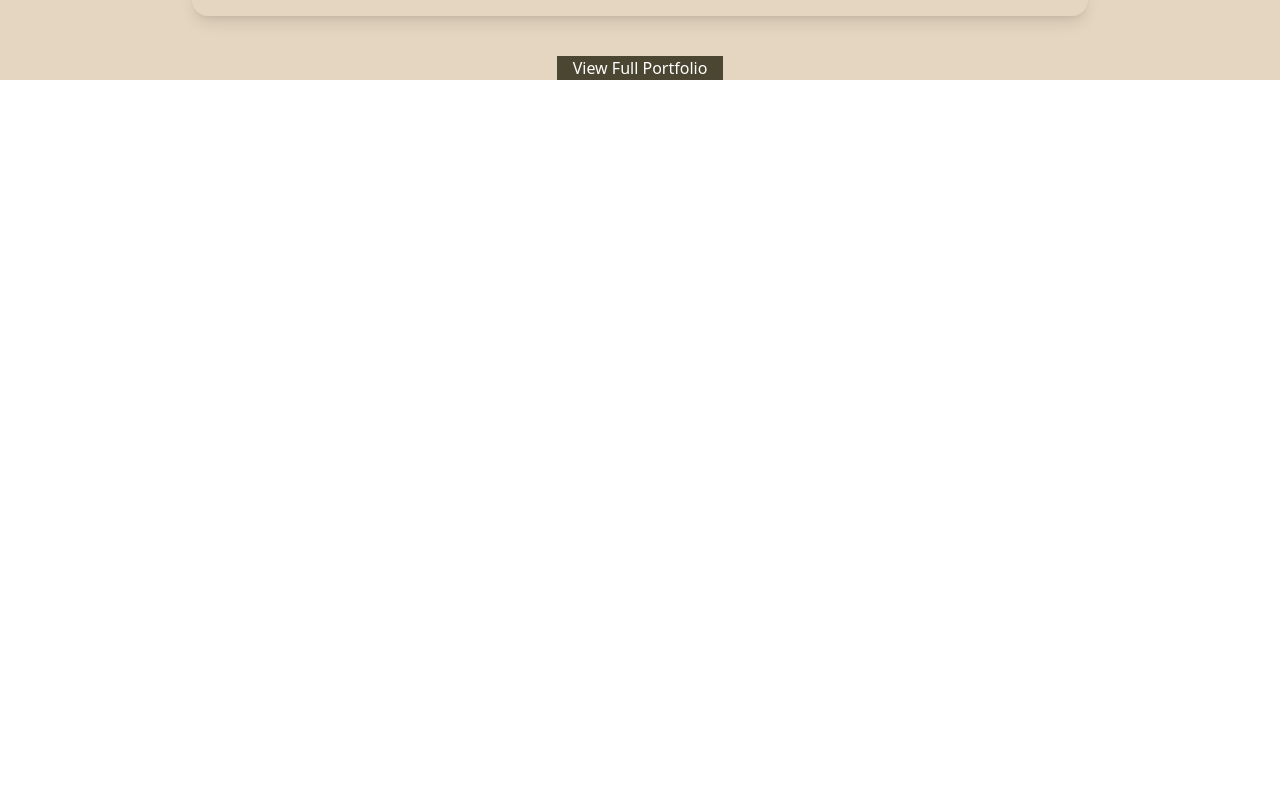
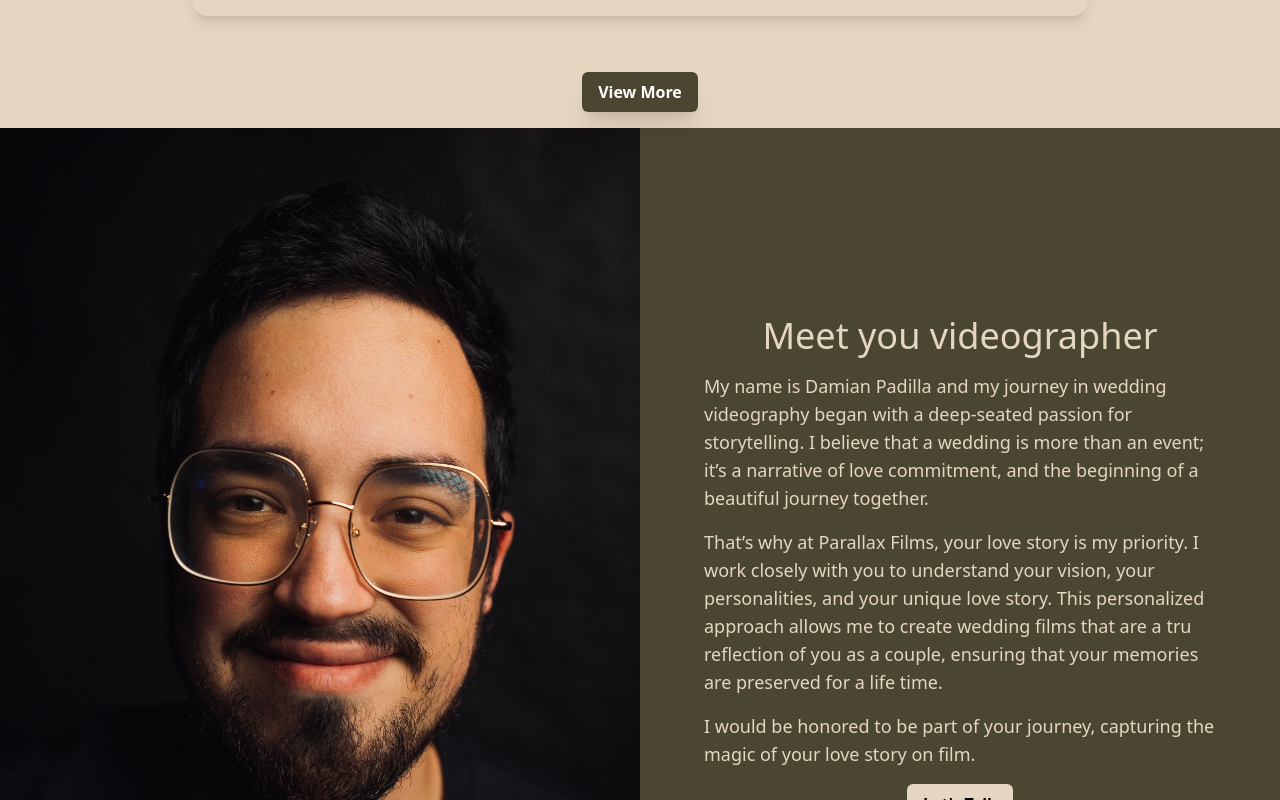
Before and after one commit to DavieDevs/parallax-films, a Next.js app: page / in a window 1280 px wide. Shown: the part 3620-4420 px from the top of the page. Before the commit the page ends 3700 px from the top, so only its background shows below. Built offline with nearby package versions, Linux system fonts and the light colour scheme; grey boxes are pictures that could not be loaded.

Commit message:
feat:added bio section

```diff
--- /dev/null
+++ b/src/app/components/Bio.tsx
@@ -0,0 +1,35 @@
+import Image from "next/image";
+import BioPic from "@/../public/damian.jpeg";
+import Button from "./Button";
+
+export default function Bio() {
+  return (
+    <div className="flex flex-row w-full items-center justify-center bg-mosswood text-sand">
+      <div className="basis-1/2 flex items-center justify-center">
+        <Image src={BioPic} alt="Damian Padilla" />
+      </div>
+      <div className="basis-1/2 flex items-center justify-center flex-col gap-4 px-16">
+        <h1 className="text-4xl">Meet you videographer</h1>
+        <p className="text-lg">
+          My name is Damian Padilla and my journey in wedding videography began
+          with a deep-seated passion for storytelling. I believe that a wedding
+          is more than an event; it’s a narrative of love commitment, and the
+          beginning of a beautiful journey together.
+        </p>
+        <p className="text-lg">
+          That’s why at Parallax Films, your love story is my priority. I work
+          closely with you to understand your vision, your personalities, and
+          your unique love story. This personalized approach allows me to create
+          wedding films that are a tru reflection of you as a couple, ensuring
+          that your memories are preserved for a life time.
+        </p>
+        <p className="text-lg">
+          I would be honored to be part of your journey, capturing the magic of
+          your love story on film.
+        </p>
+
+        <Button color="sand"> Let's Talk</Button>
+      </div>
+    </div>
+  );
+}
--- a/src/app/components/Button.tsx
+++ b/src/app/components/Button.tsx
@@ -1,9 +1,28 @@
 import LABELS from "../constants/labels";
 
-export default function Button() {
+interface ButtonProps extends React.ButtonHTMLAttributes<HTMLButtonElement> {
+  color?: "mosswood" | "sand" | "primary" | "secondary" | "accent";
+  className?: string;
+}
+
+export default function Button({
+  className = "",
+  children,
+  color = "primary",
+  ...props
+}: ButtonProps) {
+  const colorStyles: Record<string, string> = {
+    primary: "bg-primary text-white hover:brightness-110",
+    secondary: "bg-secondary text-white hover:brightness-110",
+    accent: "bg-accent text-white hover:brightness-110",
+    sand: "bg-sand text-black hover:brightness-110",
+  };
+
+  const base =
+    "px-4 py-2 rounded-md font-semibold transition duration-300 shadow-xl";
   return (
-    <button className="bg-mosswood text-white px-4">
-      {LABELS.button.viewFullPortfolio}
+    <button className={`${className} ${colorStyles[color]} ${base}`} {...props}>
+      {children}
     </button>
   );
 }
--- a/src/app/components/FeatureFilmSection.tsx
+++ b/src/app/components/FeatureFilmSection.tsx
@@ -13,7 +13,9 @@ export default function FeatureFilmSection() {
         <Film videoId="1019498597" />
         <Film videoId="1004931664" />
       </div>
-      <Button />
+      <div className="p-4">
+        <Button>View More</Button>
+      </div>
     </div>
   );
 }
--- a/src/app/page.tsx
+++ b/src/app/page.tsx
@@ -3,6 +3,7 @@ import Header from "../app/components/Header";
 import Intro from "./components/Intro";
 import BrandedSpacer from "./components/BrandedSpacer";
 import FeatureFilmSection from "./components/FeatureFilmSection";
+import Bio from "./components/Bio";
 
 export default function Home() {
   return (
@@ -14,6 +15,7 @@ export default function Home() {
       <Intro />
       <BrandedSpacer />
       <FeatureFilmSection />
+      <Bio />
     </div>
   );
 }
```
Also changed, not shown: public/damian.jpeg (added).
